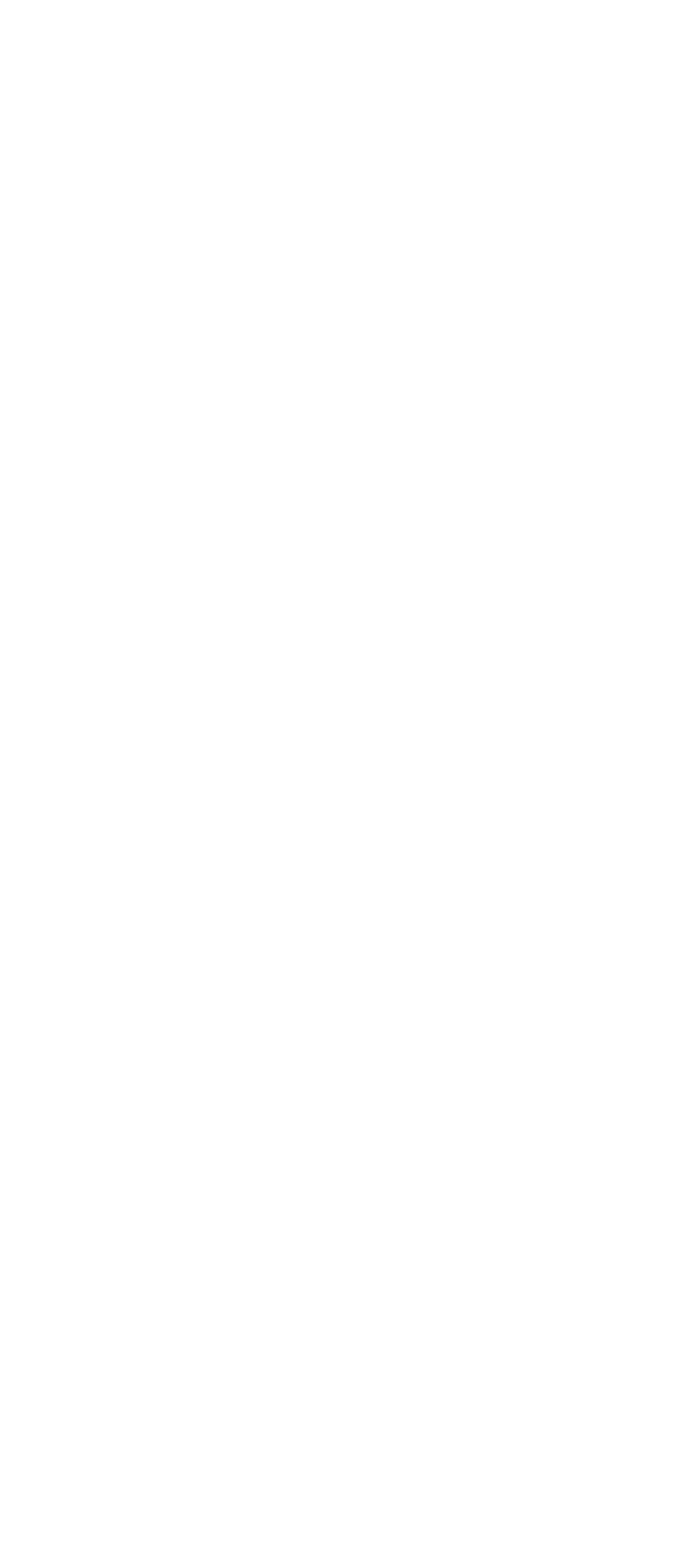
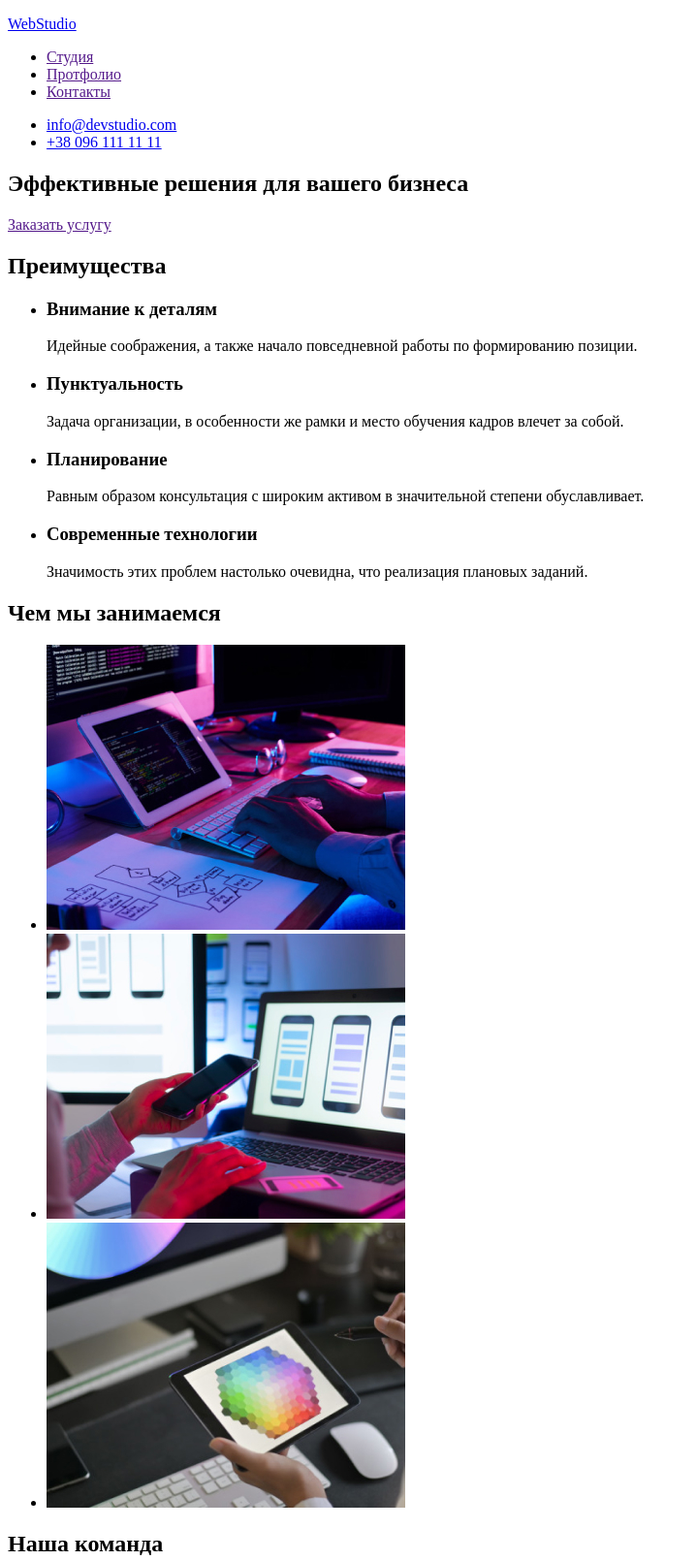
Before and after one commit to SeMykZhe/goit-markup-hw-01, a plain HTML site: page index.html in a window 1280 px wide. Shown: the top 1610 px of the page at 97% size, without its empty margins (0-719 px from the left). Before the commit the page ends 800 px from the top, so only its background shows below. Drawn offline with Linux system fonts and the light colour scheme.

Commit message:
Save rev1

```diff
--- a/index.html
+++ b/index.html
@@ -1,12 +1,168 @@
 <!DOCTYPE html>
-<html lang="en">
+<html lang="ru">
 <head>
-    <meta charset="UTF-8">
-    <meta http-equiv="X-UA-Compatible" content="IE=edge">
-    <meta name="viewport" content="width=device-width, initial-scale=1.0">
-    <title>Document</title>
+  <meta charset="UTF-8">
+  <meta http-equiv="X-UA-Compatible" content="IE=edge">
+  <meta name="viewport" content="width=device-width, initial-scale=1.0">
+  <title>Document</title>
 </head>
+
 <body>
+  <!-- Шапка сайта -->
+  <header>
+    <nav>
+      <a href="./index.html">
+        <p>WebStudio</p>
+      </a>
 
+      <ul>
+        <li><a href="">Студия</a></li>
+        <li><a href="">Протфолио</a></li>
+        <li><a href="">Контакты</a></li>
+      </ul>
+
+      <ul>
+        <li><a href="mailto:info@devstudio.com">info@devstudio.com</a></li>
+        <li><a href="tel:+380961111111">+38 096 111 11 11</a></li>
+      </ul>
+    </nav>
+  </header>
+
+  <main>
+    <!-- Герой -->
+    <section>
+      <h1>Эффективные решения для вашего бизнеса</h1>
+      <a href="">Заказать услугу</a>
+    </section>
+
+    <!-- Преимущества -->
+    <section>
+      <h2>Преимущества</h2>
+
+      <ul>
+        <li>
+          <h3>Внимание к деталям</h3>
+          <p>
+            Идейные соображения, а также начало повседневной работы по
+            формированию позиции.
+          </p>
+        </li>
+        <li>
+          <h3>Пунктуальность</h3>
+          <p>
+            Задача организации, в особенности же рамки и место обучения кадров
+            влечет за собой.
+          </p>
+        </li>
+        <li>
+          <h3>Планирование</h3>
+          <p>
+            Равным образом консультация с широким активом в значительной
+            степени обуславливает.
+          </p>
+        </li>
+        <li>
+          <h3>Современные технологии</h3>
+          <p>
+            Значимость этих проблем настолько очевидна, что реализация
+            плановых заданий.
+          </p>
+        </li>
+      </ul>
+    </section>
+
+    <!-- Примеры работ -->
+    <section>
+      <h2>Чем мы занимаемся</h2>
+
+      <ul>
+        <li>
+          <img
+            src="./images/img1.jpg"
+            alt="Визуализация алгоритма"
+            width="370"
+            height="294"
+          />
+        </li>
+        <li>
+          <img
+            src="./images/img2.jpg"
+            alt="Визуализация блок-схемы"
+            width="370"
+            height="294"
+          />
+        </li>
+        <li>
+          <img
+            src="./images/img3.jpg"
+            alt="Визуализация модели графика"
+            width="370"
+            height="294"
+          />
+        </li>
+      </ul>
+    </section>
+
+    <!-- Команда -->
+    <section>
+      <h2>Наша команда</h2>
+
+      <ul>
+        <li>
+          <img
+            src="./images/photo1.jpg"
+            alt="Фото Игоря Демьяненко"
+            width="270"
+            height="260"
+          />
+          <h3>Игорь Демьяненко</h3>
+          <p lang="en">Product Designer</p>
+        </li>
+        <li>
+          <img
+            src="./images/photo2.jpg"
+            alt="Фото Ольги Репиной"
+            width="270"
+            height="260"
+          />
+          <h3>Ольга Репина</h3>
+          <p lang="en">Frontend Developer</p>
+        </li>
+        <li>
+          <img
+            src="./images/photo3.jpg"
+            alt="Фото Николая Тарасова"
+            width="270"
+            height="260"
+          />
+          <h3>Николай Тарасов</h3>
+          <p lang="en">Marketing</p>
+        </li>
+        <li>
+          <img
+            src="./images/photo4.jpg"
+            alt="Фото Михаила Ермакова"
+            width="270"
+            height="260"
+          />
+          <h3>Михаил Ермаков</h3>
+          <p lang="en">UI Designer</p>
+        </li>
+      </ul>
+    </section>
+  </main>
+
+  <!-- Футер -->
+  <footer>
+    <a href="./index.html">
+      <p>WebStudio</p>
+    </a>
+
+    <address>
+      г. Киев, пр-т Леси Украинки, 26 <br />
+      <a href="mailto:info@devstudio.com">info@devstudio.com</a><br />
+      <a href="tel:+380961111111">+38 096 111 11 11</a>
+    </address>
+  </footer>
 </body>
 </html>
```
Also changed, not shown: images/img1.jpg (added), images/img2.jpg (added), images/img3.jpg (added), images/photo1.jpg (added), images/photo2.jpg (added), images/photo3.jpg (added), images/photo4.jpg (added).
